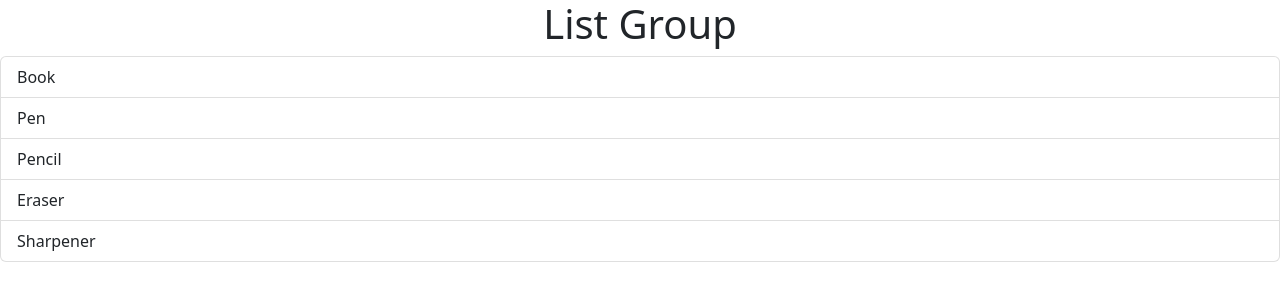
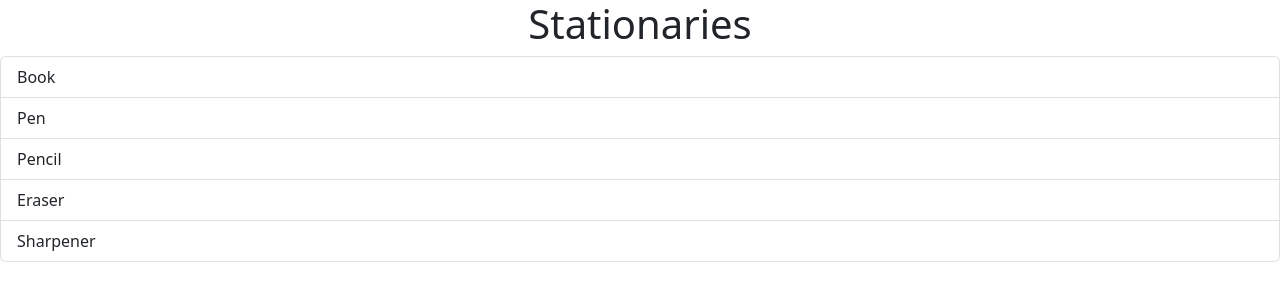
Before and after one commit to SalsabilaZaman/react-practice-project, a React (Vite) app: page / in a window 1280 px wide. Shown: the top 300 px of the page. Built offline with nearby package versions, Linux system fonts and the light colour scheme.

Commit message:
Refactor ListGroup component to accept props for items and heading, and update item selection handling

```diff
--- a/src/App.tsx
+++ b/src/App.tsx
@@ -1,8 +1,20 @@
 import ListGroup from "./components/ListGroup";
 
+function App() {
+  let listItems = ["Book", "Pen", "Pencil", "Eraser", "Sharpener"];
+   const handleSelectItem = (item: string) => {
+    console.log("Selected item:", item);
+  };
 
-function App(){
-  return <div><ListGroup></ListGroup></div>
+  return (
+    <div>
+      <ListGroup
+        items={listItems}
+        heading="Stationaries"
+        onSelectItem={handleSelectItem}
+      ></ListGroup>
+    </div>
+  );
 }
 
 export default App;
--- a/src/components/ListGroup.tsx
+++ b/src/components/ListGroup.tsx
@@ -1,7 +1,13 @@
 import { useState } from "react";
 
-function ListGroup() {
-  const listItems = ["Book", "Pen", "Pencil", "Eraser", "Sharpener"];
+interface Props {
+  items: string[];
+  heading: string;
+  onSelectItem: (item: string) => void;
+}
+
+function ListGroup({ items, heading, onSelectItem }: Props) {
+  // const listItems = ["Book", "Pen", "Pencil", "Eraser", "Sharpener"];
   // let selectedIndex = -1;
 
   const [selectedIndex, setSelectedIndex] = useState(-1);
@@ -11,9 +17,10 @@ function ListGroup() {
 
   return (
     <>
-      <h1 className="text-center">List Group</h1>
+      <h1 className="text-center">{heading}</h1>
+      {items.length === 0 && <p>No items found</p>}
       <ul className="list-group">
-        {listItems.map((item, index) => (
+        {items.map((item, index) => (
           <li
             className={
               selectedIndex === index
@@ -23,6 +30,7 @@ function ListGroup() {
             key={item}
             onClick={() => {
               setSelectedIndex(index);
+              onSelectItem(item);
             }}
           >
             {item}
```
